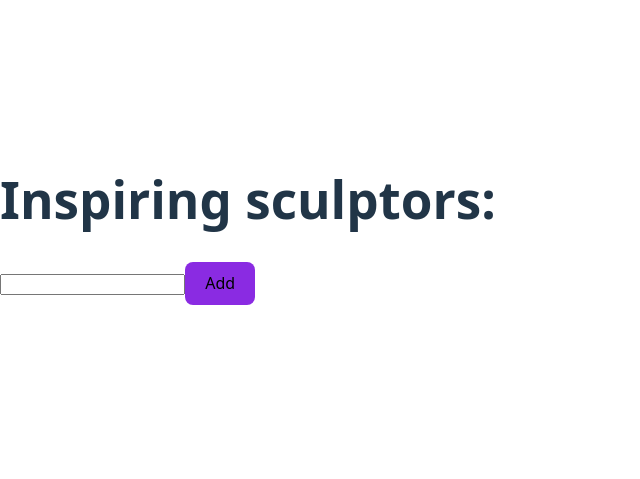
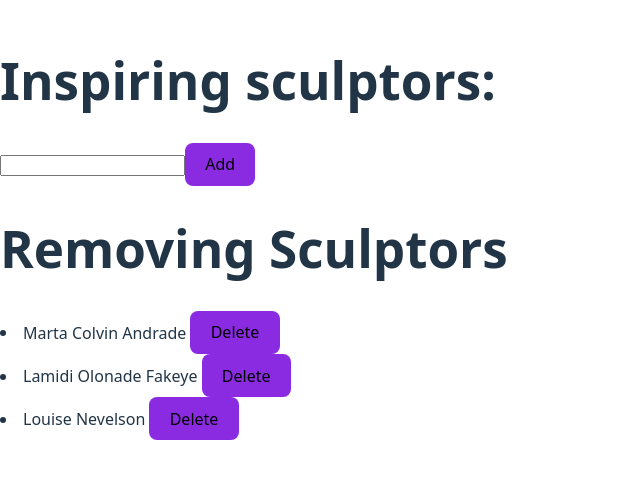
Before and after one commit to Kendi-prog/learning, a React (Vite) app: page / in a window 1280 px wide. Shown: the part 171-650 px from the top of the page, without its empty margins (0-640 px from the left). Built offline with nearby package versions, Linux system fonts and the light colour scheme.

Commit message:
removng an item from an array using filter

```diff
--- a/src/App.jsx
+++ b/src/App.jsx
@@ -28,6 +28,7 @@ import FormChange from "./react-dev/form";
 import NestedForm from "./react-dev/nested-object";
 import Canvas from "./react-dev/moving-box";
 import List from "./react-dev/list";
+import List2 from "./react-dev/list2";
 
 function App() {
   const [count, setCount] = useState(0);
@@ -75,6 +76,7 @@ function App() {
       <NestedForm />
       <Canvas /> */}
       <List />
+      <List2 />
     </div>
   );
 }
--- /dev/null
+++ b/src/react-dev/list2.jsx
@@ -0,0 +1,26 @@
+import { useState } from "react";
+
+let initialArtists = [
+    { id: 0, name: 'Marta Colvin Andrade' },
+    { id: 1, name: 'Lamidi Olonade Fakeye'},
+    { id: 2, name: 'Louise Nevelson'},
+  ];
+
+export default function List2() {
+    const [artists, setArtists] = useState(initialArtists);
+
+    return(
+        <>
+            <h1>Removing Sculptors</h1>
+            {artists.map(artist => (
+                <li key={artist.id}>{artist.name} {''}
+                    <button onClick={() => {
+                        setArtists(artists.filter(a => a.id != artist.id) )
+
+                    }}>Delete</button>
+                </li>
+            ))}
+
+        </>
+    )
+}
```
